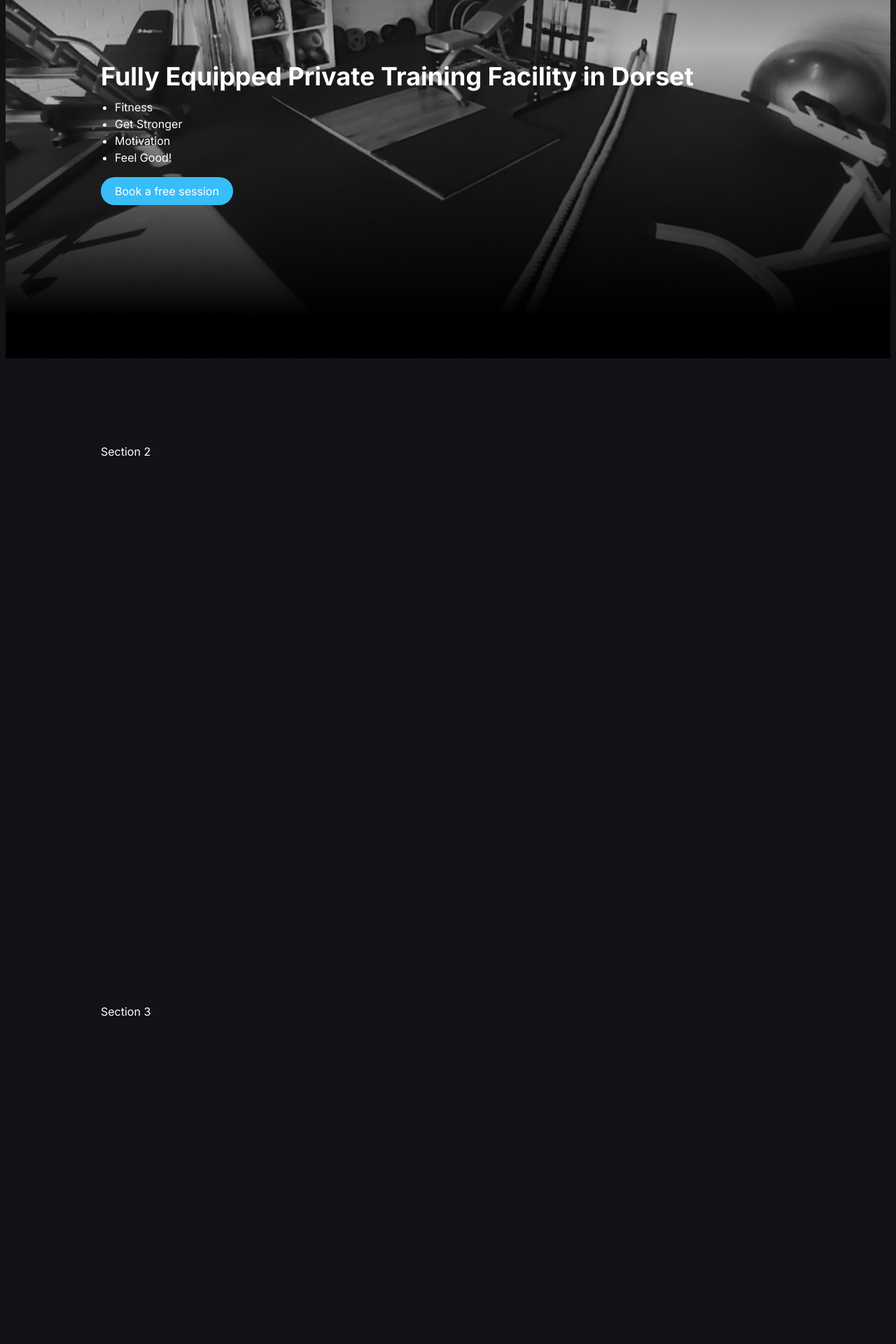
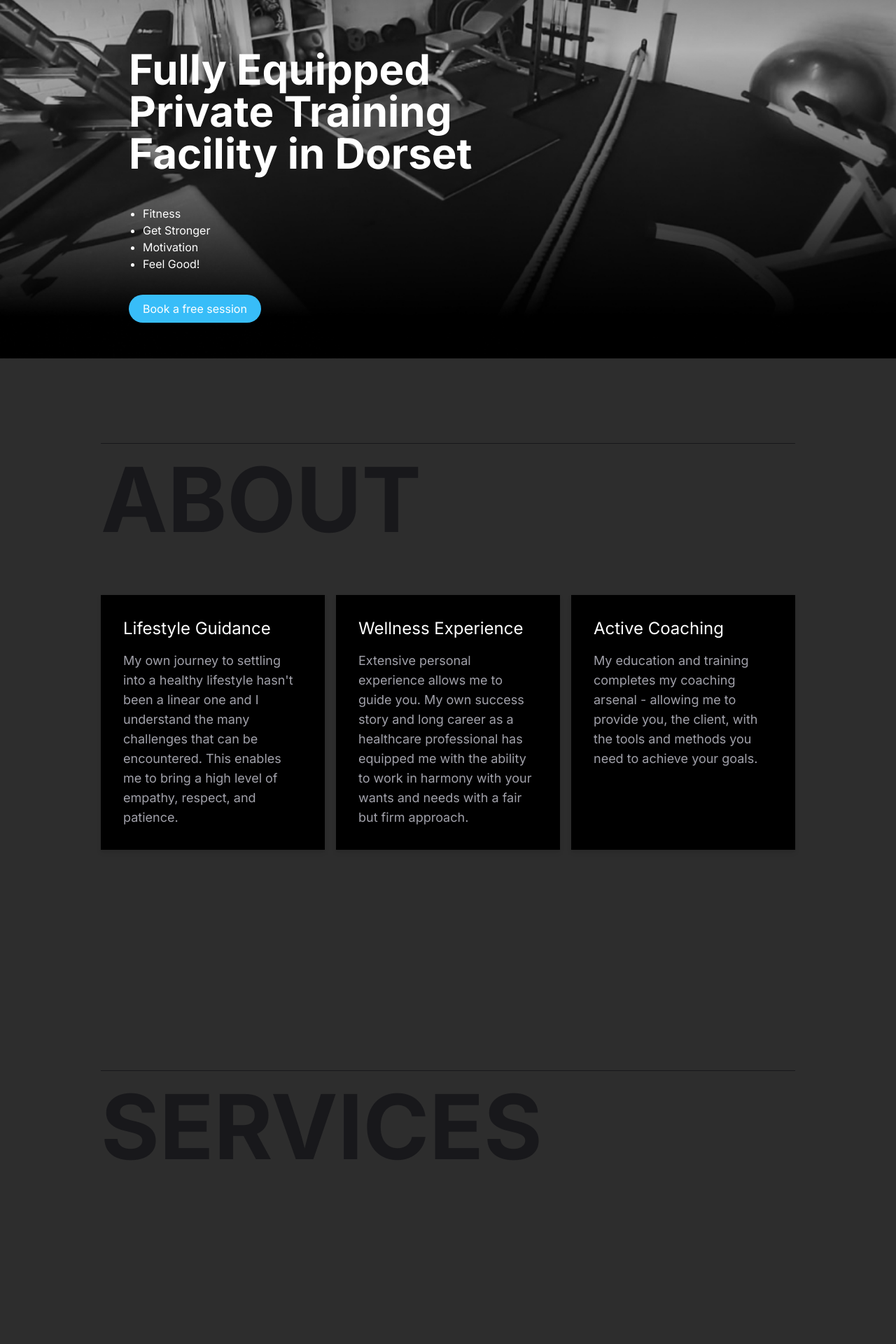
Before and after one commit to davofaz/pt-site, a Next.js app: page / in a window 1280 px wide. Shown: the part 320-2240 px from the top of the page at 70% size. Built offline with nearby package versions, Linux system fonts and the light colour scheme.

Commit message:
feature: sections all setup on home

```diff
--- a/app/components/HeaderNav.tsx
+++ b/app/components/HeaderNav.tsx
@@ -48,7 +48,7 @@ const Navigation = () => {
               </a>
                 <ul className="flex flex-col ml-3 -mt-2">
                 <li>
-                  <h1 className="text-lg uppercase font-bold text-sky-400 font-sans font-medium"
+                  <h1 className="text-lg uppercase font-bold text-sky-400 font-sans font-medium mt-1"
                     style={{ fontSize: h1FontClass }}
                   >
                     Personal Training
@@ -66,9 +66,9 @@ const Navigation = () => {
             </div>
             <nav className="p-4 container mx-auto  max-w-screen-lg">
                 <ul className="flex flex-row space-x-4 text-white font-semibold">
-                    <li><a className="p-1 hover:bg-white hover:text-black active:border-cyan-100" href="#section2">ABOUT</a></li>
-                    <li><a className="p-1 hover:bg-white hover:text-black active:border-cyan-100" href="#section3">SERVICES</a></li>
-                    <li><a className="p-1 hover:bg-white hover:text-black active:border-cyan-100" href="#section4">CONTACT</a></li>
+                    <li><a className="p-1 hover:bg-white hover:text-black active:border-cyan-100" href="#about">ABOUT</a></li>
+                    <li><a className="p-1 hover:bg-white hover:text-black active:border-cyan-100" href="#services">SERVICES</a></li>
+                    <li><a className="p-1 hover:bg-white hover:text-black active:border-cyan-100" href="#contact">CONTACT</a></li>
 
                 </ul>
             </nav>
--- a/app/globals.css
+++ b/app/globals.css
@@ -24,7 +24,7 @@ body {
       rgb(var(--background-end-rgb))
     )
     rgb(var(--background-start-rgb));*/
-    background-color: #121316
+    background-color: #2D2D2D
 }
 
 html {
--- a/app/page.tsx
+++ b/app/page.tsx
@@ -5,9 +5,9 @@ export default function Home() {
   return (
     <main className=" flex-1 flex-col"  id="home">
           <Navigation />
-          <section id="section1" className="p-4 container mx-auto  max-w-screen-lg text-white h-screen">
+          <section id="home" className="p-4 container mx-auto max-w-screen-lg text-white h-screen">
              <Image
-                className="mt-8 px-2"
+                className="mt-8"
                 src="/gym-hero-background-2.jpg"
                 alt="Fully Equipped Private Gym in Dorset"
                 layout='fill'
@@ -19,9 +19,9 @@ export default function Home() {
              <p className="text-sm mt-4">{"We are Spirit filled Christians who love the Lord Jesus Christ. We are from all different backgrounds and races and although we're not affiliated to any specific denomination, we worship Jesus the King of kings together. We are a Bible believing, charismatic international church, practising the gifts of the Holy Spirit and providing ministry in all areas such as Healing and Deliverance. We believe that God loved us so much that He sent Jesus into the world, to become a sacrifice for our sins. Through Jesus' death on the cross, and the grace he offered us. God\'s plan of salvation was shown for ALL mankind, that they may live."}</p>
              <p className="text-sm mt-4">We believe that by His Spirit, God raised Jesus from the dead and exalted Him as the Lord of lords, to be worshipped and adored. We believe that the second coming of Jesus will happen soon, we will see a mighty revival and a move of the Holy Spirit drawing many people to Christ before His return. It is this GOOD NEWS we love to share: that the love of the Father, salvation through Jesus and life by the Spirit is offered to you.</p>
              <p className="text-sm font-bold mt-2">Pastors Edward and Kyllikki Masih</p>*/}
-             <div className="absolute mt-52">
-                <h3 className="pt-12 text-4xl font-bold">Fully Equipped Private Training Facility in Dorset</h3>
-                <ul className="list-disc ml-5 pt-3">
+             <div className="relative mx-10 mt-52 md:max-w-md xl:max-w-xl">
+                <h3 className="py-7 text-5xl font-bold xl:text-6xl">Fully Equipped Private Training Facility in Dorset</h3>
+                <ul className="list-disc ml-5 py-4">
                     <li>Fitness</li>
                     <li>Get Stronger</li>
                     <li>Motivation</li>
@@ -30,42 +30,36 @@ export default function Home() {
                 <button className="rounded-full bg-sky-400 px-5 py-2 mt-4">Book a free session</button>
              </div>
          </section>
-          <section id="section2" className="p-4  container mx-auto  max-w-screen-lg text-white h-screen">
-             {/*<Image
+          <section id="about" className="p-4 container mx-auto  max-w-screen-lg text-white h-screen">
+              <h3 className="text-6xl md:text-9xl font-bold border-t text-zinc-900 border-zinc-900 pt-4">ABOUT</h3>
+              <div className="mt-6 flex flex-col md:flex-row md:place-content-stretch">
+                <div className="bg-black mt-12 p-8 drop-shadow-md md:basis-1/3 md:mr-4">
+                     <h4 className="text-2xl mb-4">Lifestyle Guidance</h4>
+                     <p className="text-zinc-400 text-lg">
+                     My own journey to settling into a healthy lifestyle hasn't been a linear one and I understand the many challenges that can be encountered.
+                     This enables me to bring a high level of empathy, respect, and patience.</p>
+                </div>
+                <div className="bg-black mt-12 p-8 drop-shadow-md md:basis-1/3 md:mr-4">
+                     <h4 className="text-2xl mb-4">Wellness Experience</h4>
+                     <p className="text-zinc-400 text-lg">
+                     Extensive personal experience allows me to guide you.
+                     My own success story and long career as a healthcare professional has equipped me with the ability to work in harmony with your wants and needs with a fair but firm approach.
+                     </p>
+                </div>
+                <div className="bg-black mt-12 p-8 drop-shadow-md md:basis-1/3">
+                     <h4 className="text-2xl mb-4">Active Coaching</h4>
+                     <p className="text-zinc-400 text-lg">
+                     My education and training completes my coaching arsenal - allowing me to provide you, the client, with the tools and methods you need to achieve your goals.</p>
+                </div>
+              </div>
+          </section>
+          <section id="services" className="p-4 mt-24 container mx-auto  max-w-screen-lg text-white h-screen">
+               <h3 className="text-6xl md:text-9xl font-bold border-t text-zinc-900 border-zinc-900 pt-4">SERVICES</h3>
+          </section>
+          <section id="services" className="p-4 mt-24 container mx-auto  max-w-screen-lg text-white h-screen">
+               <h3 className="text-6xl md:text-9xl font-bold border-t text-zinc-900 border-zinc-900 pt-4">CONTACT</h3>
+          </section>
 
-                    src="/outreach-team-luton.jpg"
-                    alt="Join us for Out Reach in Luton Town Centre most Saturdays"
-                    width={1100}
-                    height={300}
-                    priority={true}
-                 />
-                 <h3 className="text-3xl capitalize font-medium text-violet-900 font-sans mt-4">Outreach</h3>
-                 <p className="text-sm mt-4">Luton Town Centre most Saturdays from 10am - 1pm</p>*/}
-                 Section 2
-
-          </section>
-          <section id="section3" className="p-4 container mx-auto  max-w-screen-lg text-white h-screen">
-              {/*<iframe className="mt-8 px-2" src="https://www.google.com/maps/embed?pb=!1m18!1m12!1m3!1d2462.62865022137!2d-0.379155283869235!3d51.88599079077175!2m3!1f0!2f0!3f0!3m2!1i1024!2i768!4f13.1!3m3!1m2!1s0x487637d6dc19b5a7%3A0x24604b227076bccc!2sRaynham+Way+Community+Centre!5e0!3m2!1sen!2suk!4v1565102859193!5m2!1sen!2suk" width="100%" height="450" style={{ border: 0 }} allowFullScreen={true}></iframe>
-              <h3 className="text-3xl capitalize font-medium text-violet-900 font-sans mt-4">Services</h3>
-              <p className="text-sm mt-4"><span className="font-bold">We meet each Sunday 10.30am at:</span></p><br/>
-                  <ul>
-                      <li>Raynham Way Community Centre</li>
-                      <li>66 Eaton Green Rd</li>
-                      <li>Luton</li>
-                      <li>LU2 9JE</li>
-                  </ul>
-
-              <p className="text-sm mt-4"><span className="font-bold">Tuesday Homegroups:</span><br />
-                  At various locations in Luton
-                  Contact us for more information</p>
-              <p className="text-sm mt-4"><span className="font-bold">Fasting and Prayer Meeting:</span><br />
-                  1st Friday each month</p>*/}
-                  Section 3
-          </section>
-          {/*<section id="section4" className="p-4  container mx-auto  max-w-screen-lg text-white h-screen">
-
-              Section 4
-          </section>*/}
           <footer className="bg-black">
           <a href="#home">
               <Image
```
